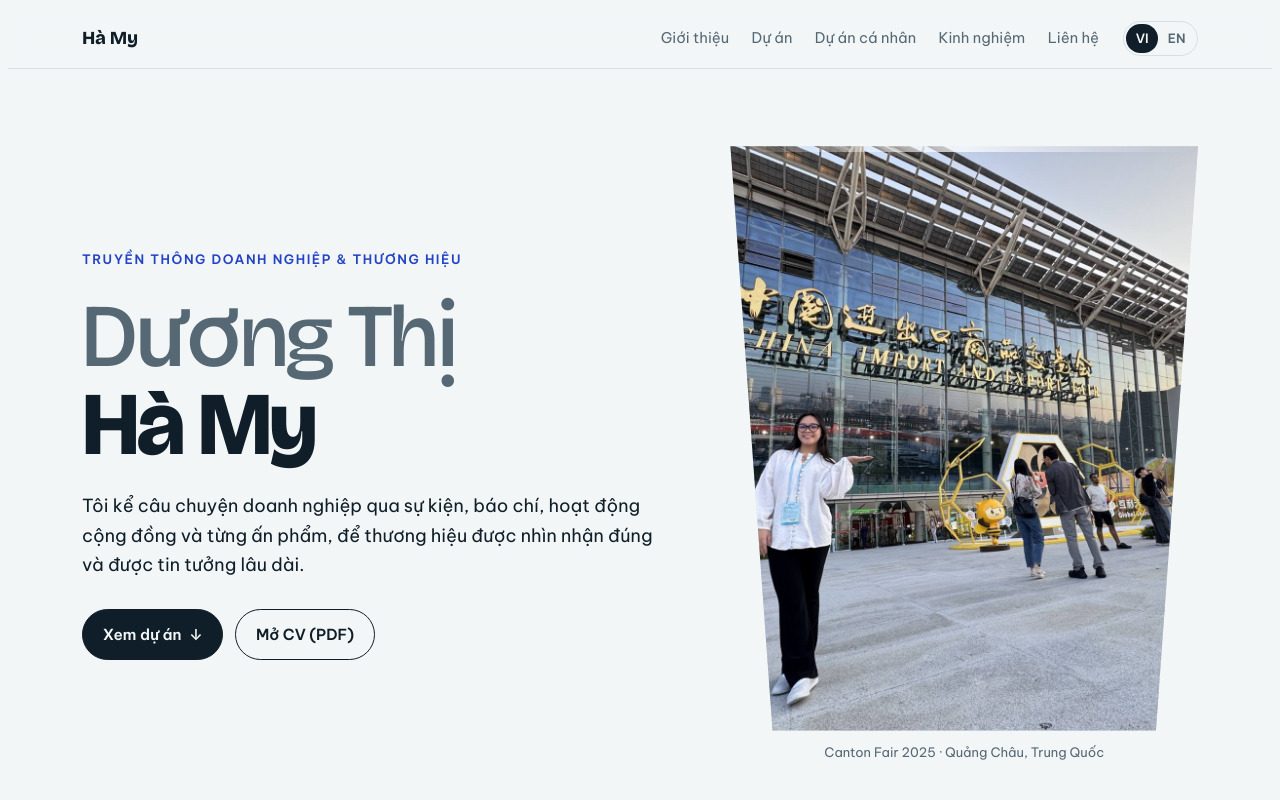
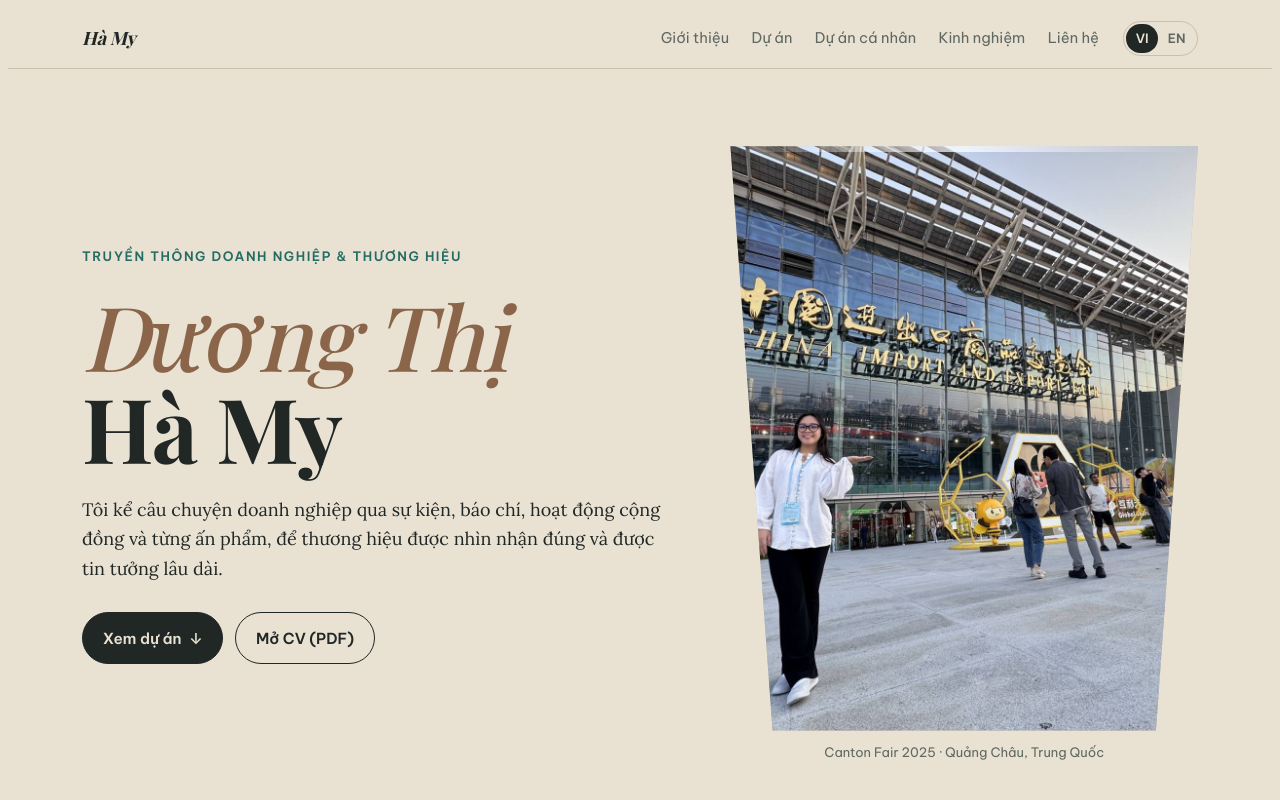
Before and after one commit to dthm8833-prog/dthm8833-prog.github.io, a plain HTML site: page index.html in a window 1280 px wide. Shown: the top 800 px of the page. Drawn offline with nearby package versions, Linux system fonts and the light colour scheme; a web font is replaced by a local one.

Commit message:
Đổi sang theme editorial lấy từ HyperFrames
Màu giấy, chữ mực, nhấn xanh rêu và nâu gỗ; Playfair Display + Lora,
nhãn phụ dùng Be Vietnam Pro.

Co-Authored-By: Claude Opus 5.5 <noreply@anthropic.com>

```diff
--- a/index.html
+++ b/index.html
@@ -8,26 +8,30 @@
 <meta name="description" content="Portfolio Truyền thông Thương hiệu và Doanh nghiệp của Dương Thị Hà My">
 <link rel="preconnect" href="https://fonts.googleapis.com">
 <link rel="preconnect" href="https://fonts.gstatic.com" crossorigin>
-<link rel="stylesheet" href="https://fonts.googleapis.com/css2?family=Bricolage+Grotesque:opsz,wght@12..96,500;12..96,700;12..96,800&family=Be+Vietnam+Pro:ital,wght@0,400;0,500;0,600;1,400&display=swap">
+<link rel="stylesheet" href="https://fonts.googleapis.com/css2?family=Playfair+Display:ital,wght@0,500;0,600;0,700;1,400;1,500&family=Lora:ital,wght@0,400;0,500;0,600;1,400&family=Be+Vietnam+Pro:wght@400;500;600&display=swap">
 <style>
+/* Theme: "editorial" token pack from HyperFrames (themes/editorial.css), adapted for web: paper bg, ink text, deep teal brand, walnut second accent */
 /* Layout: left-aligned editorial column; hero photo cut in a tumbler silhouette; each case = facts column + photo mosaic, alternating sides */
 :root{
-  --bg:#F3F6F7;        /* ice glass */
-  --surface:#FFFFFF;
-  --ink:#0F1E28;       /* deep ink */
-  --muted:#566874;
-  --line:#D6DFE4;
-  --accent:#2343C4;    /* cobalt glass */
-  --accent-soft:#E3E8FA;
-  --scrim:rgba(8,14,20,.92);
-  --f-display:"Bricolage Grotesque","Be Vietnam Pro",system-ui,sans-serif;
-  --f-body:"Be Vietnam Pro",system-ui,-apple-system,"Segoe UI",sans-serif;
+  --bg:#E9E1D2;        /* paper */
+  --surface:#F8F1E5;
+  --ink:#202725;
+  --muted:#5F6862;
+  --line:#C9BFAD;
+  --accent:#246B63;    /* brand teal */
+  --accent-2:#8A6549;  /* walnut */
+  --accent-soft:#DCE3D6;
+  --scrim:rgba(20,24,22,.93);
+  --f-display:"Playfair Display",Georgia,"Times New Roman",serif;
+  --f-body:"Lora",Georgia,"Times New Roman",serif;
+  --f-ui:"Be Vietnam Pro",system-ui,-apple-system,"Segoe UI",sans-serif;
+  --ease:cubic-bezier(0.22,0.61,0.36,1);
   --s-1:.8125rem; --s0:1rem; --s1:1.125rem; --s2:1.375rem; --s3:clamp(1.6rem,2.6vw,2.1rem); --s4:clamp(2.6rem,7vw,5.6rem);
   --wrap:1180px;
 }
 @media (prefers-color-scheme:dark){:root:not([data-theme="light"]){
-  --bg:#0C151B;--surface:#132029;--ink:#E6EDF1;--muted:#93A5B0;--line:#22333D;--accent:#91A7FF;--accent-soft:#1A2547;--scrim:rgba(3,6,9,.94);color-scheme:dark}}
-:root[data-theme="dark"]{--bg:#0C151B;--surface:#132029;--ink:#E6EDF1;--muted:#93A5B0;--line:#22333D;--accent:#91A7FF;--accent-soft:#1A2547;--scrim:rgba(3,6,9,.94);color-scheme:dark}
+  --bg:#1B1F1D;--surface:#242A27;--ink:#ECE4D6;--muted:#A3AAA4;--line:#3A423E;--accent:#7DBFB4;--accent-2:#C9A07F;--accent-soft:#25352F;--scrim:rgba(8,10,9,.95);color-scheme:dark}}
+:root[data-theme="dark"]{--bg:#1B1F1D;--surface:#242A27;--ink:#ECE4D6;--muted:#A3AAA4;--line:#3A423E;--accent:#7DBFB4;--accent-2:#C9A07F;--accent-soft:#25352F;--scrim:rgba(8,10,9,.95);color-scheme:dark}
 
 *{box-sizing:border-box}
 html{scroll-behavior:smooth}
@@ -38,8 +42,9 @@ body::before{content:"";position:fixed;inset:0 0 auto;height:env(safe-area-inset
 :root[data-lang="en"] .l-vi{display:none!important}
 a{color:inherit}
 :focus-visible{outline:2px solid var(--accent);outline-offset:3px;border-radius:4px}
-h1,h2,h3{font-family:var(--f-display);font-weight:700;line-height:1.08;letter-spacing:-.02em;text-wrap:balance;margin:0}
+h1,h2,h3{font-family:var(--f-display);font-weight:600;line-height:1.12;letter-spacing:-.005em;text-wrap:balance;margin:0}
 p{margin:0}
+.eyebrow,.tag,.btn,.nav,.dl dt,.sk h3,.chips,.mosaic figcaption,.tl time,.tl i,.index a > span,.fact > span,.edu small,.venture .kind,.cc,.lb-bar,footer.foot,.tumbler figcaption,.honor figcaption{font-family:var(--f-ui)}
 .wrap{max-width:var(--wrap);margin:0 auto;padding-left:max(16px,env(safe-area-inset-left,0px));padding-right:max(16px,env(safe-area-inset-right,0px))}
 @media (min-width:720px){.wrap{padding-left:max(32px,env(safe-area-inset-left,0px));padding-right:max(32px,env(safe-area-inset-right,0px))}}
 .eyebrow{font-size:var(--s-1);font-weight:600;letter-spacing:.12em;text-transform:uppercase;color:var(--accent)}
@@ -51,7 +56,7 @@ p{margin:0}
 /* nav */
 .nav{position:sticky;top:env(safe-area-inset-top,0px);z-index:20;background:color-mix(in srgb,var(--bg) 88%,transparent);backdrop-filter:blur(10px);-webkit-backdrop-filter:blur(10px);border-bottom:1px solid var(--line)}
 .nav .wrap{display:flex;align-items:center;gap:1.5rem;padding-block:.8rem}
-.brand{font-family:var(--f-display);font-weight:800;font-size:1.15rem;text-decoration:none;letter-spacing:-.01em}
+.brand{font-family:var(--f-display);font-weight:700;font-style:italic;font-size:1.15rem;text-decoration:none;letter-spacing:-.01em}
 .nav-links{display:flex;gap:1.4rem;margin-left:auto;font-size:.92rem}
 .nav-links a{text-decoration:none;color:var(--muted)}
 .nav-links a:hover{color:var(--ink)}
@@ -64,8 +69,8 @@ p{margin:0}
 .hero{padding-block:clamp(2.5rem,6vw,5rem) clamp(3rem,7vw,6rem)}
 .hero-grid{display:grid;grid-template-columns:1.25fr 1fr;gap:clamp(2rem,5vw,4.5rem);align-items:center}
 .hero-text{min-width:0;display:grid;gap:1.4rem}
-.hero h1{font-size:var(--s4);font-weight:800;letter-spacing:-.035em;line-height:.98}
-.hero h1 .thin{display:block;font-weight:500;color:var(--muted)}
+.hero h1{font-size:var(--s4);font-weight:700;letter-spacing:-.015em;line-height:1.02}
+.hero h1 .thin{display:block;font-weight:400;font-style:italic;color:var(--accent-2)}
 .lede{font-size:var(--s1);max-width:36em;color:var(--ink)}
 .hero-cta{display:flex;flex-wrap:wrap;gap:.75rem;margin-top:.4rem}
 .tumbler{position:relative;margin:0}
@@ -76,7 +81,7 @@ p{margin:0}
 .facts{display:grid;grid-template-columns:repeat(4,1fr);gap:0;margin-top:clamp(2.5rem,5vw,4rem);border-top:1px solid var(--line)}
 .fact{padding:1.1rem 1.2rem 0 0;min-width:0}
 .fact + .fact{padding-left:1.2rem;border-left:1px solid var(--line)}
-.fact b{display:block;font-family:var(--f-display);font-size:var(--s2);font-weight:700;letter-spacing:-.01em;line-height:1.2}
+.fact b{display:block;font-family:var(--f-display);font-size:var(--s2);font-weight:600;letter-spacing:0;line-height:1.2}
 .fact > span{font-size:.88rem;color:var(--muted)}
 @media (max-width:860px){.hero-grid{grid-template-columns:1fr}.tumbler{max-width:420px}.facts{grid-template-columns:1fr 1fr;row-gap:1.2rem}.fact:nth-child(3){padding-left:0;border-left:0}}
 
@@ -104,7 +109,7 @@ section{scroll-margin-top:70px}
 .index{display:grid;grid-template-columns:repeat(auto-fit,minmax(min(100%,250px),1fr));gap:0;border-top:1px solid var(--line);margin-bottom:clamp(3rem,6vw,5rem)}
 .index a{display:grid;gap:.3rem;padding:1rem 1rem 1rem 0;border-bottom:1px solid var(--line);text-decoration:none}
 .index a:hover h3{color:var(--accent)}
-.index h3{font-size:1.05rem;font-weight:700;letter-spacing:-.01em;transition:color .2s}
+.index h3{font-size:1.1rem;font-weight:600;transition:color .2s var(--ease)}
 .index a > span{font-size:.82rem;color:var(--muted)}
 
 /* case */
@@ -123,7 +128,7 @@ section{scroll-margin-top:70px}
 .dl dt{font-size:.78rem;font-weight:600;letter-spacing:.08em;text-transform:uppercase;color:var(--muted);padding-top:.2rem}
 .dl dd{margin:0;min-width:0}
 .dl ul{margin:0;padding-left:1.1em;display:grid;gap:.35rem}
-.dl li::marker{color:var(--accent)}
+.dl li::marker{color:var(--accent-2)}
 @media (max-width:899px){.case{grid-template-columns:1fr}.case.flip .case-text{order:0}}
 @media (max-width:480px){.dl > div{grid-template-columns:1fr;gap:.3rem}}
 
@@ -135,7 +140,7 @@ section{scroll-margin-top:70px}
 .mosaic figure.h3{grid-row:span 3}
 .mosaic figure.h4{grid-row:span 4}
 .mosaic img,.mosaic video{width:100%;height:100%;object-fit:cover;display:block}
-.mosaic img{cursor:zoom-in;transition:transform .5s ease}
+.mosaic img{cursor:zoom-in;transition:transform .48s var(--ease)}
 .mosaic figure:hover img{transform:scale(1.03)}
 .mosaic figcaption{position:absolute;left:0;right:0;bottom:0;padding:1.6rem .7rem .55rem;font-size:.78rem;line-height:1.35;color:#fff;background:linear-gradient(transparent,rgba(0,0,0,.62));pointer-events:none}
 @media (max-width:600px){.mosaic{grid-template-columns:repeat(2,1fr);grid-auto-rows:120px}.mosaic figure,.mosaic figure.w3,.mosaic figure.w4{grid-column:span 1}.mosaic figure.w4,.mosaic figure.w6{grid-column:span 2}.mosaic figure.h3,.mosaic figure.h4{grid-row:span 2}}
@@ -143,16 +148,16 @@ section{scroll-margin-top:70px}
 /* process */
 .process{padding:0;display:grid;grid-template-columns:repeat(5,1fr);gap:0;counter-reset:st;margin-bottom:clamp(3rem,6vw,4.5rem);border-top:1.5px solid var(--ink)}
 .process li{list-style:none;padding:1rem 1rem 0 0;counter-increment:st;min-width:0}
-.process li::before{content:counter(st,decimal-leading-zero);display:block;font-family:var(--f-display);font-weight:700;color:var(--accent);margin-bottom:.35rem}
+.process li::before{content:counter(st,decimal-leading-zero);display:block;font-family:var(--f-display);font-style:italic;font-weight:500;font-size:1.25rem;color:var(--accent-2);margin-bottom:.25rem}
 .process b{display:block;font-size:1rem;line-height:1.3}
 .process li > span{font-size:.88rem;color:var(--muted)}
 @media (max-width:760px){.process{grid-template-columns:1fr 1fr;row-gap:1rem}}
 .ventures{display:grid;grid-template-columns:repeat(auto-fit,minmax(min(100%,320px),1fr));gap:16px}
 .venture{background:var(--surface);border:1px solid var(--line);border-radius:8px;padding:1.4rem;display:grid;gap:.75rem;align-content:start;min-width:0}
-.venture h3{font-size:1.3rem}
+.venture h3{font-size:1.4rem}
 .venture .kind{font-size:.8rem;color:var(--muted)}
 .venture ul{margin:0;padding-left:1.1em;display:grid;gap:.35rem;font-size:.95rem}
-.venture li::marker{color:var(--accent)}
+.venture li::marker{color:var(--accent-2)}
 .venture .learn{font-size:.9rem;padding-top:.75rem;border-top:1px dashed var(--line);color:var(--muted)}
 .venture .learn b{color:var(--ink);font-weight:600}
 
@@ -163,7 +168,7 @@ section{scroll-margin-top:70px}
 .tl{display:grid;gap:0;margin:0;padding:0}
 .tl li{list-style:none;display:grid;grid-template-columns:6.5rem 1fr;gap:1rem;padding-block:1.1rem;border-top:1px solid var(--line)}
 .tl time{font-variant-numeric:tabular-nums;font-size:.88rem;color:var(--muted);padding-top:.15rem}
-.tl b{display:block;font-size:1.02rem}
+.tl b{display:block;font-family:var(--f-display);font-size:1.12rem;font-weight:600}
 .tl i{font-style:normal;color:var(--accent);font-size:.9rem;font-weight:500}
 .tl p{font-size:.93rem;color:var(--muted);margin-top:.3rem}
 .sk{display:grid;gap:0}
@@ -176,7 +181,7 @@ section{scroll-margin-top:70px}
 /* contact */
 .contact{background:var(--ink);color:var(--bg)}
 .contact .wrap{padding-block:clamp(3.5rem,8vw,6rem);display:grid;gap:2rem}
-.contact h2{font-size:var(--s4);font-weight:800;letter-spacing:-.035em}
+.contact h2{font-size:var(--s4);font-weight:500;font-style:italic;letter-spacing:-.01em}
 .contact p{max-width:34em;opacity:.8}
 .cards{display:flex;flex-wrap:wrap;gap:12px}
 .cc{display:flex;align-items:center;gap:.9rem;padding:.8rem .9rem .8rem 1.1rem;border:1px solid color-mix(in srgb,var(--bg) 25%,transparent);border-radius:8px;min-width:0}
```
Also changed, not shown: portfolio.html (+31 -26 lines).
